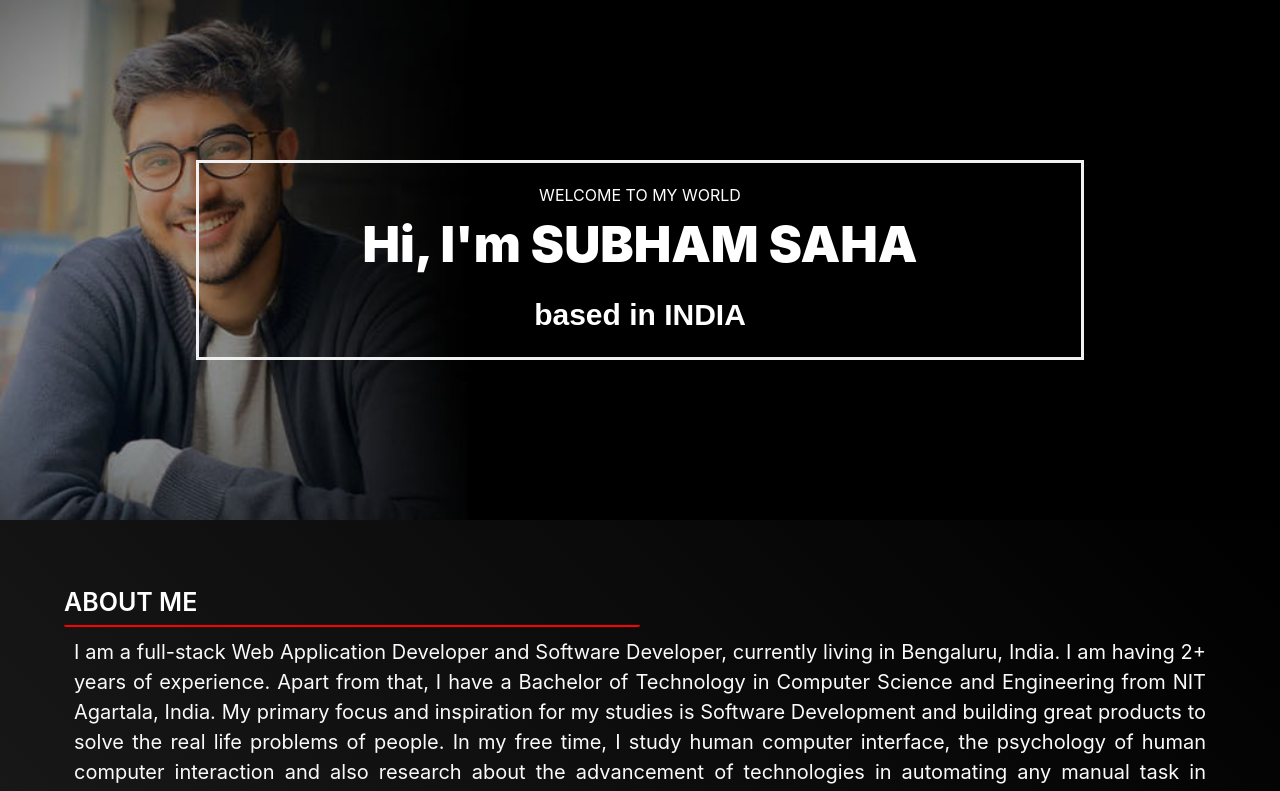
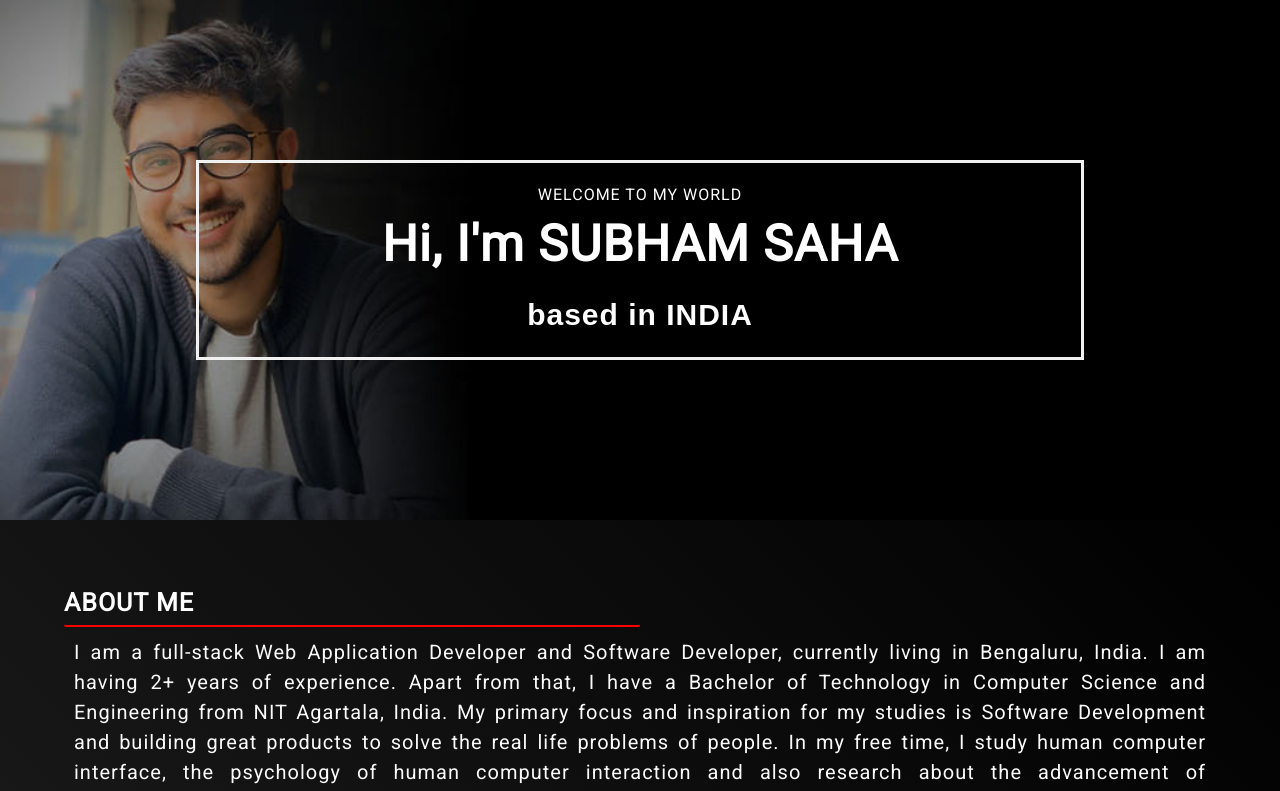
Before and after one commit to Subhamsahadeep/portfolio, a React (Create React App) app: page /#/Portfolio in a window 1280 px wide. Shown: the top 791 px of the page. Built offline with nearby package versions, Linux system fonts and the light colour scheme.

Commit message:
Fonts changed

```diff
--- a/src/scss/App.scss
+++ b/src/scss/App.scss
@@ -7,7 +7,11 @@ $fa-font-path: "~font-awesome/fonts";
 @import "./portfolio.scss";
 @import "./button-footer.scss";
 @import "aos/dist/aos.css";
+@import url('https://fonts.googleapis.com/css?family=Roboto');
+
 
 #root{
     overflow: hidden;
+    font-family: 'Roboto';
+    letter-spacing: 1px;
 }
```
